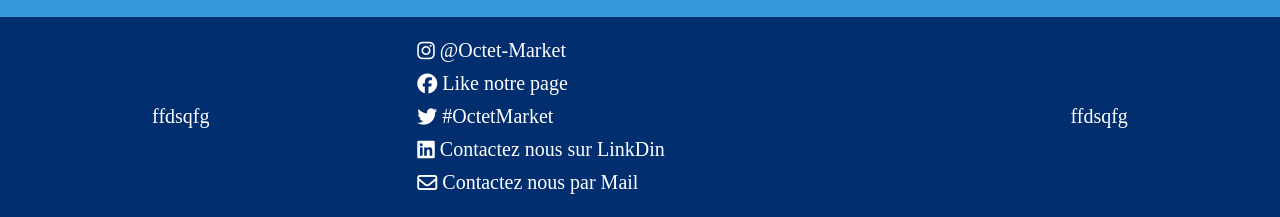
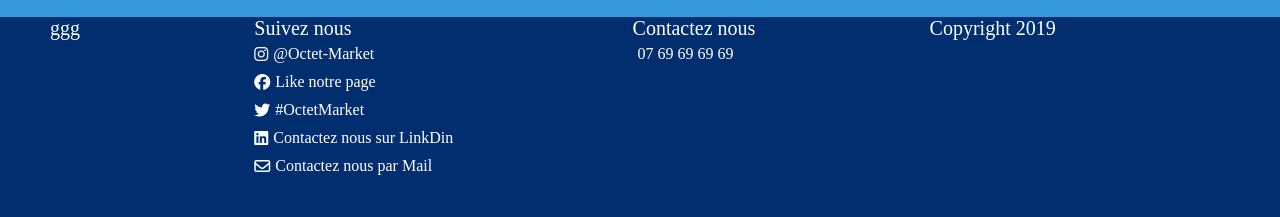
Before and after one commit to AlanBlanchet/OctetMarket, a plain HTML site: page accueil.html in a window 1280 px wide. Shown: the part 607-824 px from the top of the page. Drawn offline with Linux system fonts and the light colour scheme.

Commit message:
footer change

```diff
--- a/accueil.html
+++ b/accueil.html
@@ -27,15 +27,39 @@
             </div>
         </main>
         <footer>
-            <div>ffdsqfg</div>
             <div>
-                <div><i class="fab fa-instagram"></i><p>@Octet-Market</p></div>
-                <div><i class="fab fa-facebook"></i><p>Like notre page</p></div>
-                <div><i class="fab fa-twitter"></i><p>#OctetMarket</p></div>
-                <div><i class="fab fa-linkedin"></i><p>Contactez nous sur LinkDin</p></div>
-                <div><i class="far fa-envelope"></i><p>Contactez nous par Mail</p></div>
+                <div>ggg</div>
+                <div>
+                    <div><p></p></div>
+                    <div><p></p></div>
+                    <div><p></p></div>
+                    <div><p></p></div>
+                    <div><p></p></div>
+                </div>
             </div>
-            <div>ffdsqfg</div>
+            <div>
+                <div>Suivez nous</div>
+                <div>
+                    <div><i class="fab fa-instagram"></i><p>@Octet-Market</p></div>
+                    <div><i class="fab fa-facebook"></i><p>Like notre page</p></div>
+                    <div><i class="fab fa-twitter"></i><p>#OctetMarket</p></div>
+                    <div><i class="fab fa-linkedin"></i><p>Contactez nous sur LinkDin</p></div>
+                    <div><i class="far fa-envelope"></i><p>Contactez nous par Mail</p></div>
+                </div>
+            </div>
+            <div>
+                <div>Contactez nous</div>
+                <div>
+                    <div><p>07 69 69 69 69</p></div>
+                    <div><p></p></div>
+                    <div><p></p></div>
+                    <div><p></p></div>
+                    <div><p></p></div>
+                </div>
+            </div>
+            <div>
+                <div>Copyright 2019</div>
+            </div>
         </footer>
     </body>
 </html>
--- a/header-style.css
+++ b/header-style.css
@@ -33,6 +33,7 @@ footer {
 	bottom: 0px;
 	height: 200px;
 	background-color: #002e6e;
+	padding:0px 50px;
 }
 
 footer p{
@@ -40,28 +41,33 @@ footer p{
 }
 
 footer>div{
-	display: flex;
+	display: inline-block;
 	flex-direction: column;
 	align-items: center;
 	justify-content: center;
 	flex-grow: 1;
-	font-size: 20px;
+	font-size: 16px;
 	text-align: left;
+	height: 100%;
 }
 
-footer > div > div {
+footer > div > div > div {
 	display:flex;
 	align-items: center;
-	width:80%;
 }
 
-footer > div > div > i{
+footer > div:nth-child(2) > div > i{
 	text-align: right;
 }
 
-footer > div > div > p{
+footer > div:nth-child(2) > div > p{
 	text-align: left;
 	width:100%;
+}
+
+footer > div > div:first-child{
+	font-size: 20px;
+	justify-content: center;
 }
 
 #header-1{
```
